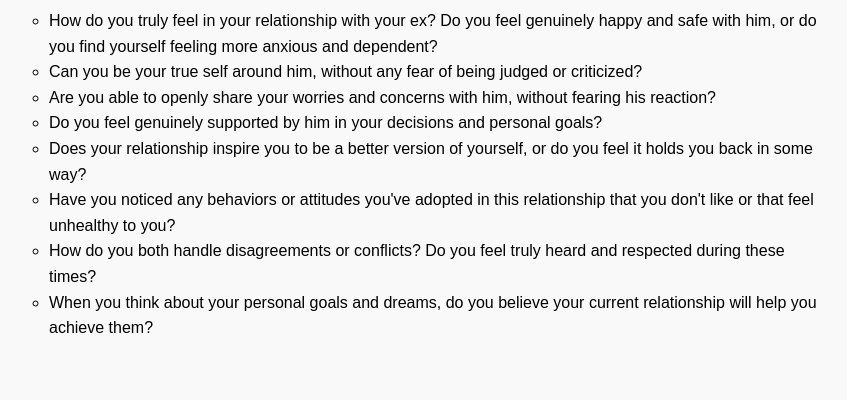
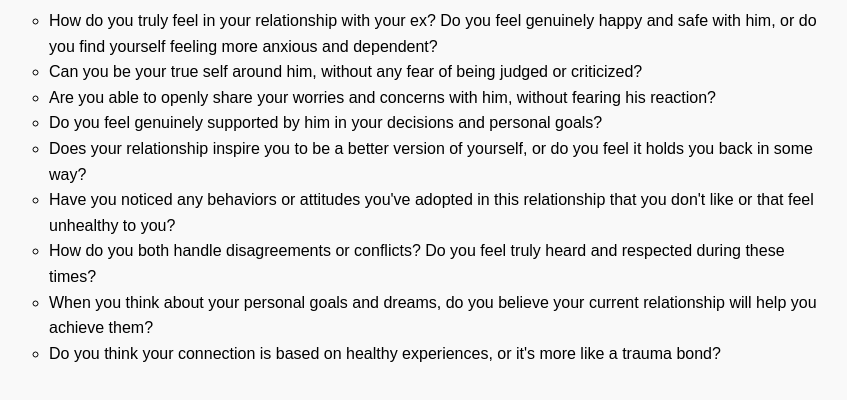
Before and after one commit to EdgarVivas/final_decision, a plain HTML site: page index.html in a window 1280 px wide. Shown: the part 106-506 px from the top of the page, without its empty margins (211-1058 px from the left). Drawn offline with Linux system fonts and the light colour scheme.

Commit message:
Update index.html

```diff
--- a/index.html
+++ b/index.html
@@ -33,6 +33,7 @@
         <li>Have you noticed any behaviors or attitudes you've adopted in this relationship that you don't like or that feel unhealthy to you?</li>
         <li>How do you both handle disagreements or conflicts? Do you feel truly heard and respected during these times?</li>
         <li>When you think about your personal goals and dreams, do you believe your current relationship will help you achieve them?</li>
+        <li>Do you think your connection is based on healthy experiences, or it's more like a trauma bond?</li>
     </ul>
 </body>
 </html>
```
